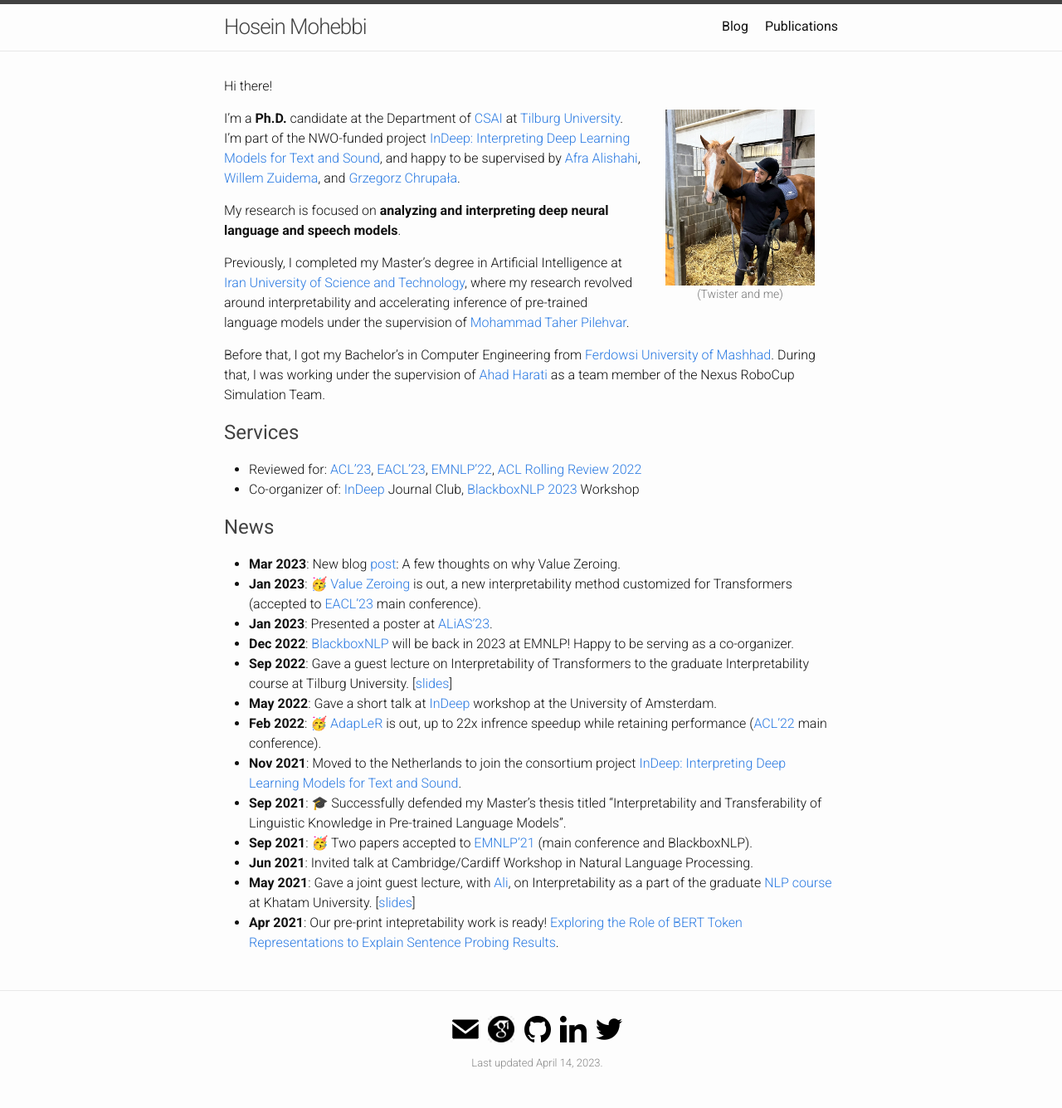
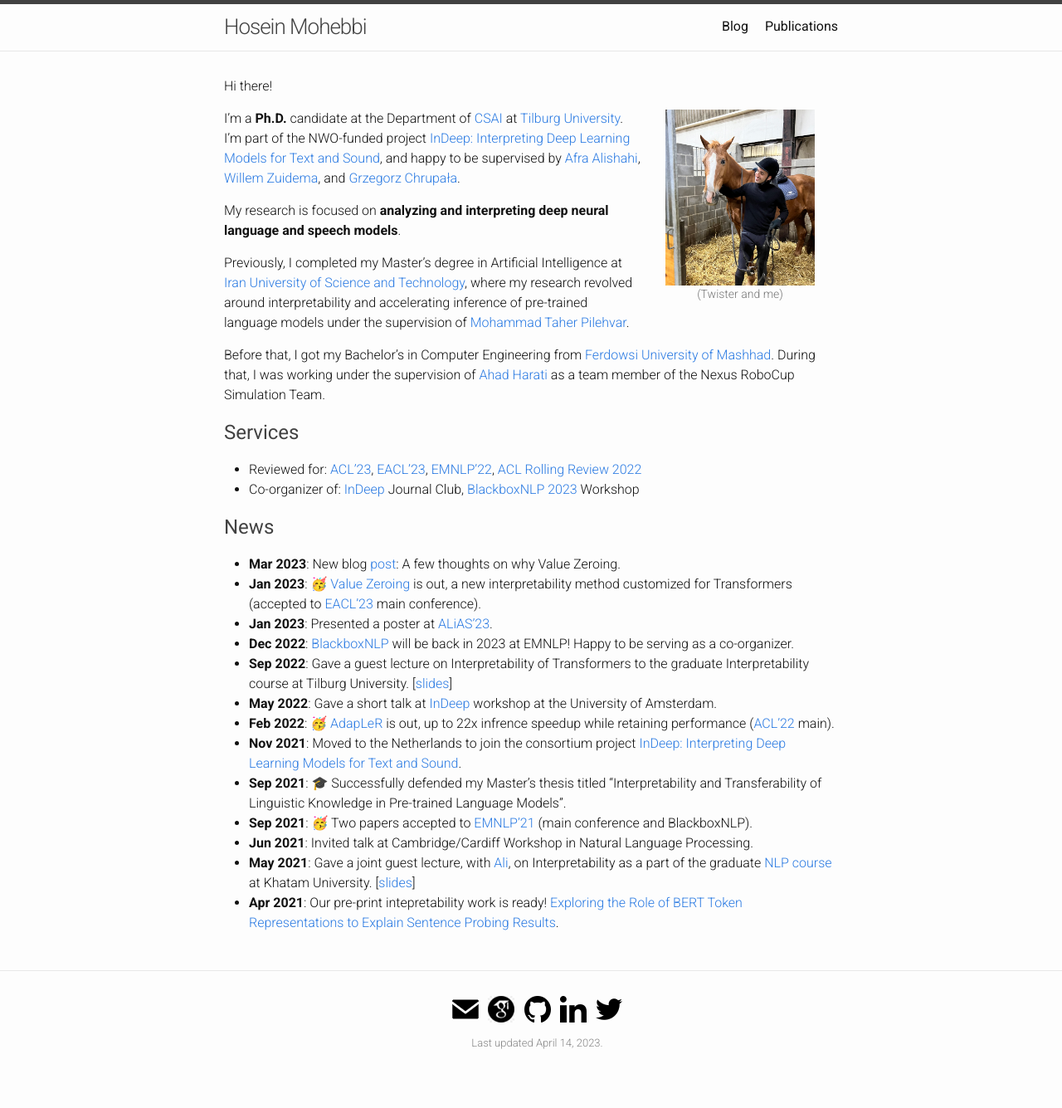
Before and after one commit to hmohebbi/hmohebbi.github.io, a Jekyll site: the page built from index.md, in a window 1280 px wide. Shown: the whole page at 83% size. Built offline with Jekyll 4.4.1, drawn with Linux system fonts in a browser that asks for light colours; after the commit the page ends 1311 px from its top, so only the background shows below that.

Commit message:
Update index.md

```diff
--- a/index.md
+++ b/index.md
@@ -42,7 +42,7 @@ Before that, I got my Bachelor’s in Computer Engineering from [Ferdowsi Univer
 * __Dec 2022__: [BlackboxNLP](https://blackboxnlp.github.io/) will be back in 2023 at EMNLP! Happy to be serving as a co-organizer.
 * __Sep 2022__: Gave a guest lecture on Interpretability of Transformers to the graduate Interpretability course at Tilburg University. \[[slides](https://drive.google.com/file/d/1Z39YSfzpzzkqAiMxVdW1nOkudfYVgj_y/view?usp=sharing)\]
 * __May 2022__: Gave a short talk at [InDeep](https://interpretingdl.github.io/) workshop at the University of Amsterdam.
-* __Feb 2022__: 🥳 [AdapLeR](https://aclanthology.org/2022.acl-long.1/) is out, up to 22x infrence speedup while retaining performance ([ACL'22](https://www.2022.aclweb.org/) main conference).
+* __Feb 2022__: 🥳 [AdapLeR](https://aclanthology.org/2022.acl-long.1/) is out, up to 22x infrence speedup while retaining performance ([ACL'22](https://www.2022.aclweb.org/) main).
 * __Nov 2021__: Moved to the Netherlands to join the consortium project [InDeep: Interpreting Deep Learning Models for Text and Sound](https://interpretingdl.github.io/).
 * __Sep 2021__: 🎓 Successfully defended my Master's thesis titled "Interpretability and Transferability of Linguistic Knowledge in Pre-trained Language Models".
 * __Sep 2021__: 🥳 Two papers accepted to [EMNLP'21](https://2021.emnlp.org/) (main conference and BlackboxNLP).
```
